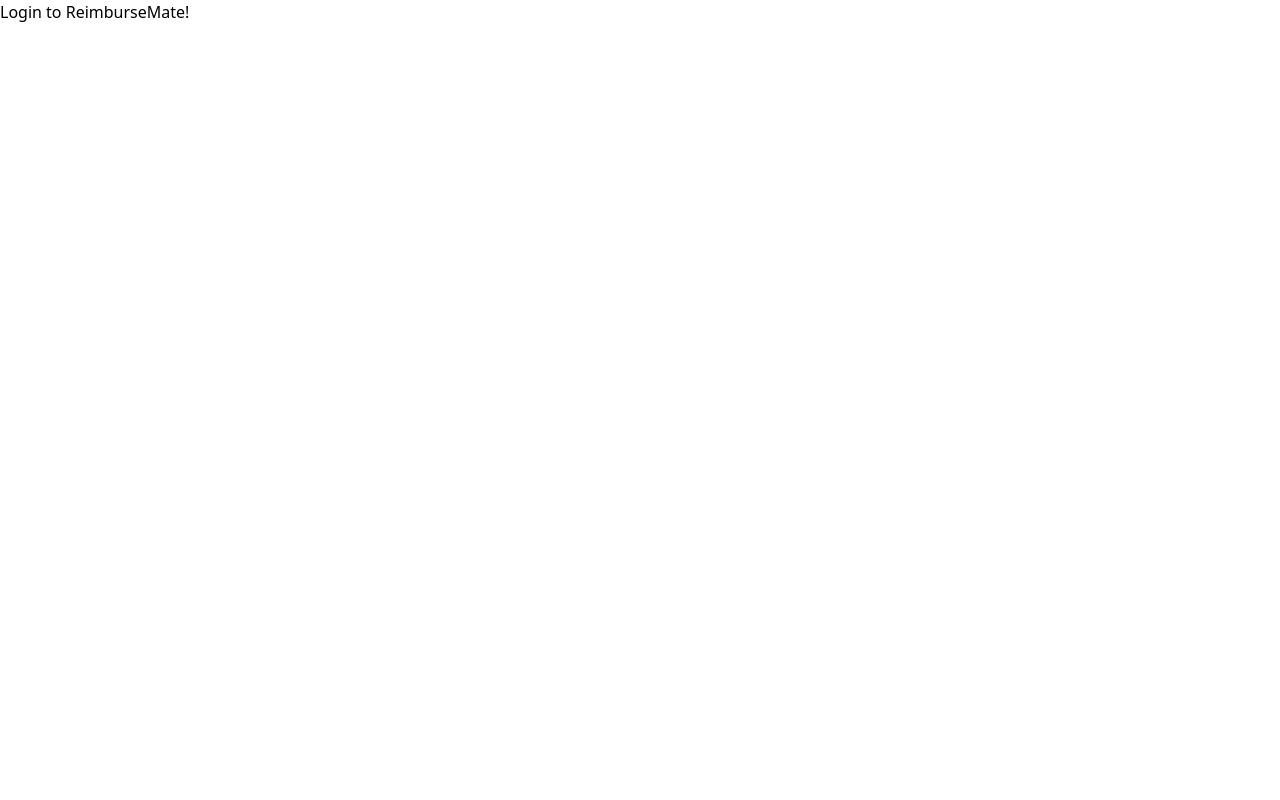
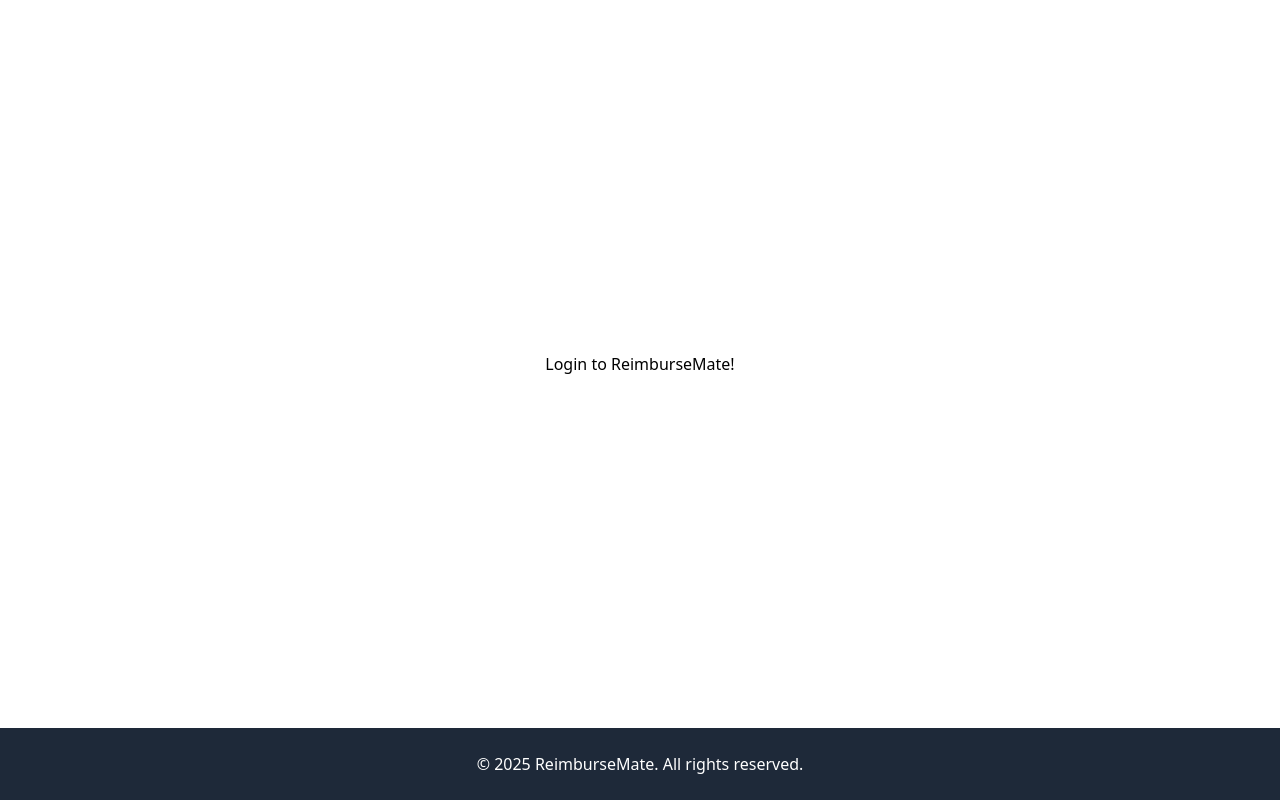
Before and after one commit to vlrnsnk/reimburse-mate, a React (Vite) app in the folder frontend/: page /login in a window 1280 px wide. Built offline with nearby package versions, Linux system fonts and the light colour scheme.

Commit message:
Move routes to separate file

```diff
--- a/frontend/src/App.tsx
+++ b/frontend/src/App.tsx
@@ -1,20 +1,8 @@
-import { Route, Routes } from "react-router-dom";
-import { HomePage } from "./pages/public/HomePage/HomePage";
-import { LoginPage } from "./pages/public/LoginPage/LoginPage";
-import { RegisterPage } from "./pages/public/RegisterPage/RegisterPage";
-import { NotFoundPage } from "./pages/public/NotFoundPage/NotFoundPage";
+import { RouterProvider } from "react-router-dom";
+import { router } from "./routes/routes";
 
 const App: React.FC = () => {
-  return (
-    <>
-      <Routes>
-        <Route path="/" element={<HomePage />} />
-        <Route path="/login" element={<LoginPage />} />
-        <Route path="/register" element={<RegisterPage />} />
-        <Route path="*" element={<NotFoundPage />} />
-      </Routes>
-    </>
-  );
+  return <RouterProvider router={router} />;
 };
 
 export { App };
--- a/frontend/src/components/Layout/Layout.tsx
+++ b/frontend/src/components/Layout/Layout.tsx
@@ -1,4 +1,5 @@
 import { Outlet } from "react-router-dom";
+import { Footer } from "../Footer/Footer";
 
 const Layout: React.FC = () => {
   return (
@@ -6,6 +7,7 @@ const Layout: React.FC = () => {
       <main className="flex flex-col flex-grow items-center justify-center p-4">
         <Outlet />
       </main>
+      <Footer />
     </div>
   );
 };
--- a/frontend/src/main.tsx
+++ b/frontend/src/main.tsx
@@ -2,12 +2,9 @@ import { StrictMode } from 'react'
 import { createRoot } from 'react-dom/client'
 import './index.css'
 import { App } from './App.tsx'
-import { BrowserRouter } from 'react-router-dom';
 
 createRoot(document.getElementById('root')!).render(
   <StrictMode>
-    <BrowserRouter>
-      <App />
-    </BrowserRouter>
+    <App />
   </StrictMode>,
 );
--- /dev/null
+++ b/frontend/src/routes/routes.tsx
@@ -0,0 +1,21 @@
+import { createBrowserRouter } from "react-router-dom";
+import { HomePage } from "../pages/public/HomePage/HomePage";
+import { LoginPage } from "../pages/public/LoginPage/LoginPage";
+import { NotFoundPage } from "../pages/public/NotFoundPage/NotFoundPage";
+import { RegisterPage } from "../pages/public/RegisterPage/RegisterPage";
+import { Layout } from "../components/Layout/Layout";
+
+const router = createBrowserRouter([
+  {
+    path: '/',
+    element: <Layout />,
+    children: [
+      { path: '/', element: <HomePage /> },
+      { path: '/login', element: <LoginPage /> },
+      { path: '/register', element: <RegisterPage /> },
+      { path: '*', element: <NotFoundPage /> },
+    ],
+  },
+]);
+
+export { router };
```
